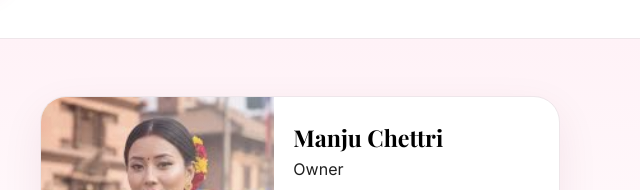
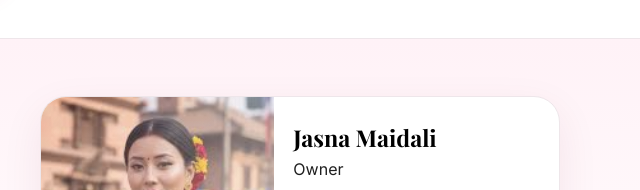
Before and after one commit to saudenco/sistersthreadingandspa, a plain HTML site: page index.html in a window 1280 px wide. Shown: the part 1600-1790 px from the top of the page, 640-1280 px from the left. Drawn offline with nearby package versions, Linux system fonts and the light colour scheme.

Commit message:
Update index.html

```diff
--- a/index.html
+++ b/index.html
@@ -172,7 +172,7 @@
         <div class="owner-card reveal hover-lift">
           <div class="owner-card__img" role="img" aria-label="Owner photo"></div>
           <div class="owner-card__body">
-            <h3 class="owner-card__name">Manju Chettri</h3>
+            <h3 class="owner-card__name">Jasna Maidali</h3>
             <p class="muted owner-card__role">Owner</p>
             <p class="owner-card__bio">
               Known for detail, care, and a warm welcome. Every appointment is handled with precision and comfort.
```
